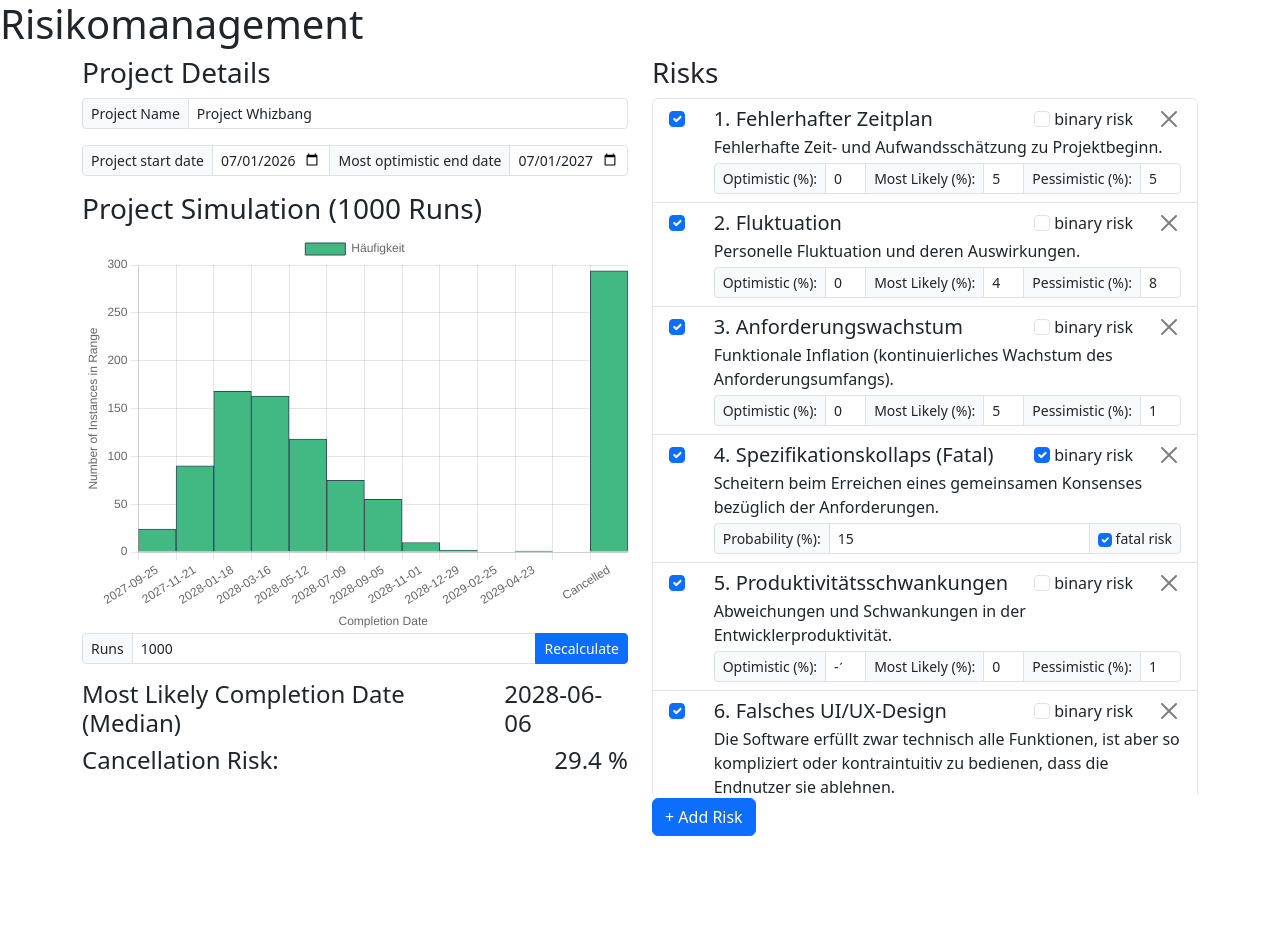
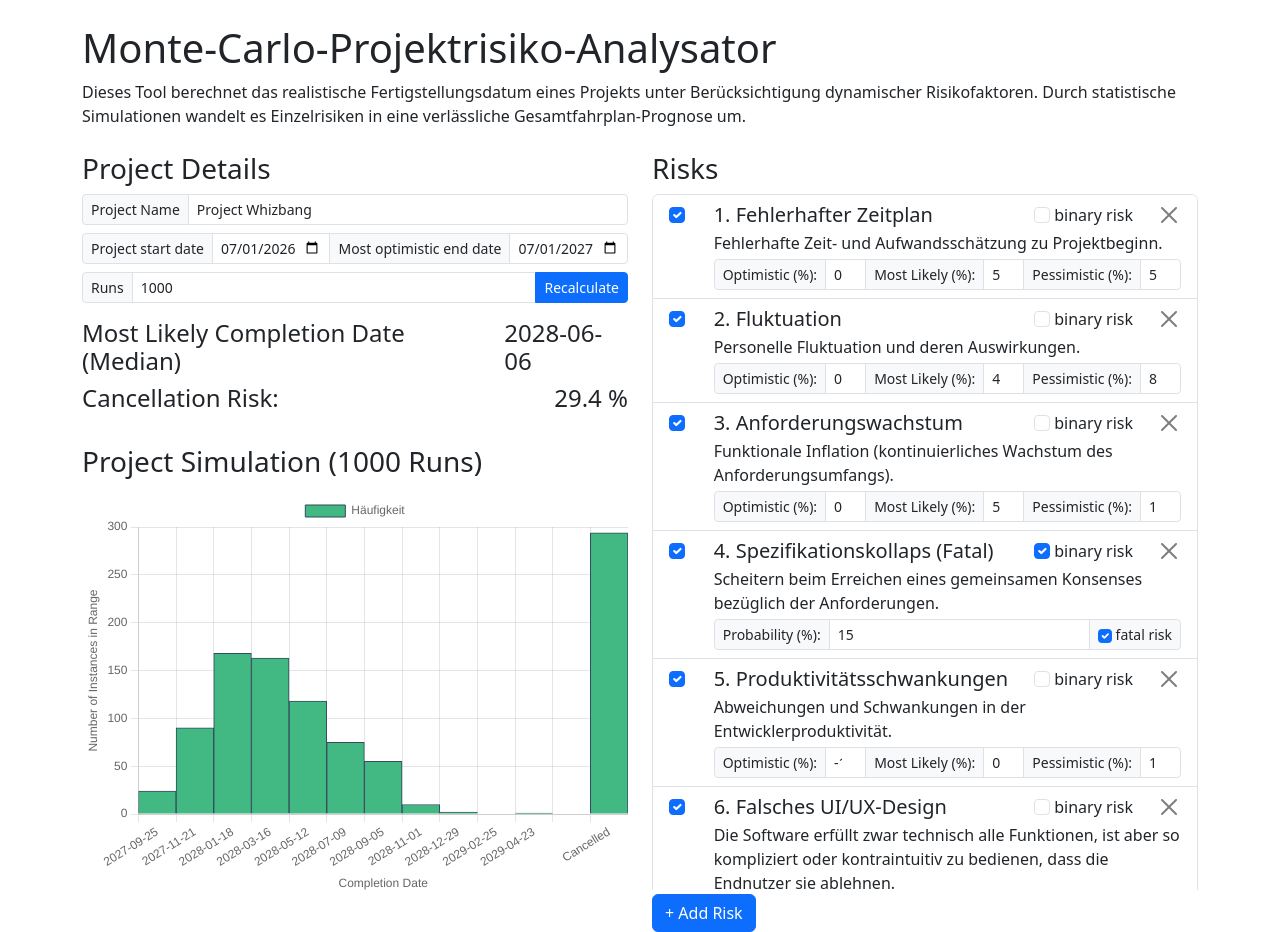
Before and after one commit to simonfahrig/project_management, a Vue app: page / in a window 1280 px wide. Before the commit the page ends 836 px from the top, so only its background shows below. Built offline with nearby package versions, Linux system fonts and the light colour scheme; the HTML template or start-up script is replaced by a standard one.

Commit message:
enable removing risks

```diff
--- a/src/App.vue
+++ b/src/App.vue
@@ -3,15 +3,16 @@ import { ref, computed } from 'vue'
 import VueMermaidString from 'vue-mermaid-string'
 import Riskology from './views/Riskology.vue'
 
-const text = ref("no node")
-const diagram = computed(() => 'graph BT\n  E(Ebene) --> L(Land)\nE --> A(AnderesLand)\nclick E\nclick L\nclick A')
+const text = ref('no node')
+const diagram = computed(
+  () => 'graph BT\n  E(Ebene) --> L(Land)\nE --> A(AnderesLand)\nclick E\nclick L\nclick A',
+)
 function nodeClick(nodeId: string) {
-  text.value = nodeId;
+  text.value = nodeId
   console.log(nodeId)
 }
 </script>
 <template>
-  <h1>Risikomanagement</h1>
   <Riskology />
 </template>
 
--- a/src/views/Riskology.vue
+++ b/src/views/Riskology.vue
@@ -341,35 +341,33 @@ function addRisk() {
 }
 
 function removeRisk(id: number) {
-    // risks.splice(id - 1, 1)
+    risks.splice(id, 1)
 }
 </script>
 
 <template>
-    <div class="container">
+    <div class="container mt-4">
+        <div class="row my-2">
+            <h1>Monte-Carlo-Projektrisiko-Analysator</h1>
+            <p>Dieses Tool berechnet das realistische Fertigstellungsdatum eines Projekts unter Berücksichtigung dynamischer Risikofaktoren. Durch statistische Simulationen wandelt es Einzelrisiken in eine verlässliche Gesamtfahrplan-Prognose um.</p>
+        </div>
         <div class="row">
             <!-- Linke Spalte -->
             <div class="col-lg-6">
                 <h3>Project Details</h3>
-                <div class="input-group input-group-sm mb-3">
+                <div class="input-group input-group-sm mb-2">
                     <span class="input-group-text" id="addon-wrapping">Project Name</span>
                     <input v-model="projectName" type="text" class="form-control" placeholder="Whizbang"
                         aria-label="Project Name" aria-describedby="addon-wrapping">
                 </div>
-                <div class="input-group input-group-sm mb-3">
+                <div class="input-group input-group-sm mb-2">
                     <span class="input-group-text" id="addon-wrapping">Project start date</span>
                     <input v-model="startDate" type="date" class="form-control" aria-label="StartDate"
                         aria-describedby="addon-wrapping">
                     <span class="input-group-text" id="addon-wrapping">Most optimistic end date</span> <input
                         v-model="endDate" type="date" class="form-control" aria-label="EndDate"
                         aria-describedby="addon-wrapping">
-
                 </div>
-                <div class="d-flex w-100 justify-content-between">
-                    <h3>Project Simulation ({{ simulation!.length + cancelled }} Runs)</h3>
-                </div>
-                <Histogramm :projectName="projectName" :startDate="startDate" :endDate="endDate" :cancelled="cancelled"
-                    :key="renderKey" />
                 <div class="input-group input-group-sm mb-3">
                     <span class="input-group-text" id="addon-wrapping">Runs</span>
                     <input v-model="runs" type="number" class="form-control" placeholder="Whizbang"
@@ -384,27 +382,32 @@ function removeRisk(id: number) {
                     <h4>Cancellation Risk:</h4>
                     <h4>{{ cancellationRisk }} %</h4>
                 </div>
+                <div class="d-flex w-100 justify-content-between my-2 mt-4">
+                    <h3>Project Simulation ({{ simulation!.length + cancelled }} Runs)</h3>
+                </div>
+                <Histogramm :projectName="projectName" :startDate="startDate" :endDate="endDate" :cancelled="cancelled"
+                    :key="renderKey" />
             </div>
 
             <!-- Rechte Spalte -->
             <div class="col-lg-6">
                 <h3>Risks</h3>
                 <ul class="list-group" style="overflow: scroll; max-height:700px">
-                    <a href="#" class="list-group-item" v-for="risk in risks" :key="risk.id">
-                        <!-- <div class="container"> -->
+                    <a href="#" class="list-group-item" v-for="risk in risks" :key="risks.indexOf(risk)">
                         <div class="row">
                             <div class="col-1">
                                 <input class="form-check-input me-1" type="checkbox" value="" v-model="risk.status">
                             </div>
                             <div class="col-11">
-                                <!-- </div> -->
                                 <div class="d-flex w-100 justify-content-between">
-                                    <h5 class="mb-1" :class="{ 'text-muted': risk.status == false }">{{ risk.id }}. {{ risk.title + (risk.riskSpec.isFatal ? " (Fatal)" : "") }}</h5>
+                                    <h5 class="mb-1" :class="{ 'text-muted': risk.status == false }">{{ risks.indexOf(risk) + 1 }}. {{
+                                        risk.title + (risk.riskSpec.isFatal ? " (Fatal)" : "") }}</h5>
                                     <div class="d-flex">
                                         <input class="form-check-input me-1" type="checkbox" value="isBinary"
                                             :id="risk.title" v-model="risk.isBinaryRisk">
                                         <label :for="risk.title" class="me-4">binary risk</label>
-                                        <button type="button" class="btn-close" aria-label="Close" @click="removeRisk(risk.id)"></button>
+                                        <button type="button" class="btn-close" aria-label="Close"
+                                            @click="removeRisk(risks.indexOf(risk))"></button>
                                     </div>
                                 </div>
                                 <p class="mb-1" :class="{ 'text-muted': risk.status == false }">{{ risk.description }}
```
